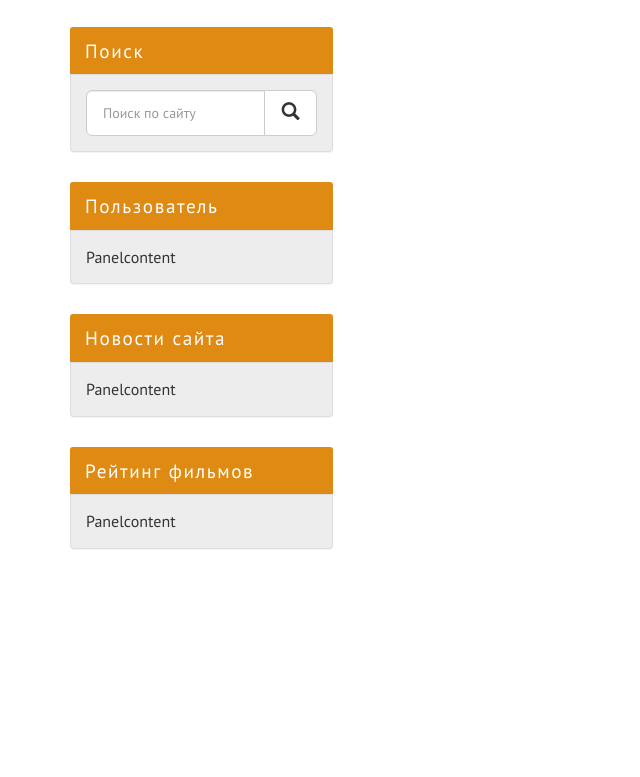
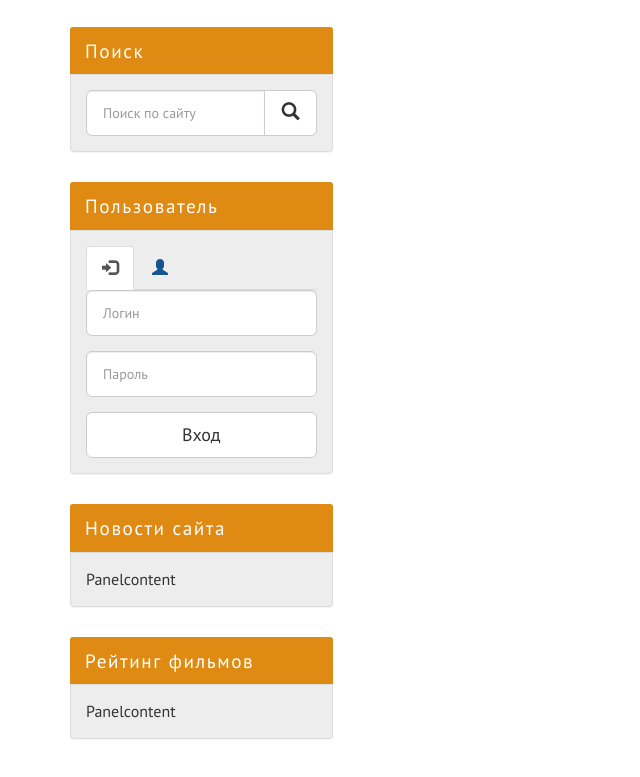
Before and after one commit to SofyaKisliak/kinozal_template_20210418, a website: page index.html in a window 1280 px wide. Shown: the part 829-1606 px from the top of the page, without its empty margins (0-640 px from the left). Before the commit the page ends 1458 px from the top, so only its background shows below. Drawn offline with Linux system fonts and the light colour scheme.

Commit message:
разметка формы пользователя

```diff
--- a/assets/scss/_bootstrap-theming.scss
+++ b/assets/scss/_bootstrap-theming.scss
@@ -80,6 +80,9 @@
   }
 }
 
-.input-group-lg > .form-control{
-    font-size: 0.875rem;
+.input{
+  &-lg,
+  &-group-lg > .form-control{
+  font-size: 0.875rem;
 }
+}
--- a/index.html
+++ b/index.html
@@ -87,15 +87,18 @@
 
                                     <div class="carousel-inner" role="listbox">
                                           <div class="item active">
-                                                <img class="vertical-slider__image" src="assets/img/films/1263242.jpg" alt="film image">
+                                                <img class="vertical-slider__image" src="assets/img/films/1263242.jpg"
+                                                      alt="film image">
 
                                           </div>
                                           <div class="item">
-                                                <img class="vertical-slider__image" src="assets/img/films/1266931.jpg" alt="film image">
+                                                <img class="vertical-slider__image" src="assets/img/films/1266931.jpg"
+                                                      alt="film image">
 
                                           </div>
                                           <div class="item">
-                                                <img class="vertical-slider__image" src="assets/img/films/1289488.jpg" alt="film image">
+                                                <img class="vertical-slider__image" src="assets/img/films/1289488.jpg"
+                                                      alt="film image">
 
                                           </div>
                                     </div>
@@ -120,23 +123,76 @@
                               <div class="panel-heading">Поиск</div>
                               <div class="panel-body">
                                     <form action="search">
-
-
-
                                           <div class="input-group input-group-lg">
                                                 <input class="form-control" type="search" placeholder="Поиск по сайту">
                                                 <span class="input-group-btn">
-                                                  <button class="btn btn-default">
-                                                      <span class="glyphicon glyphicon-search"> </span>
-                                                  </button>
+                                                      <button class="btn btn-default">
+                                                            <span class="glyphicon glyphicon-search"> </span>
+                                                      </button>
                                                 </span>
-                                              </div>
+                                          </div>
                                     </form>
                               </div>
                         </div>
                         <div class="user-login panel panel-info">
                               <div class="panel-heading">Пользователь</div>
-                              <div class="panel-body">Panelcontent</div>
+                              <div class="panel-body">
+
+
+
+                                    <ul class="user-login__tabs nav nav-tabs" role="tablist">
+                                          <li role="presentation" class="active">
+                                                <a href="#user-login-sidebar" aria-controls="user-login-sidebar" role="tab" data-toggle="tab">
+                                                      <span class="glyphicon glyphicon-log-in"></span>
+                                                </a>
+                                          </li>
+                                          <li role="presentation">
+                                                <a href="#user-registration-sidebar" aria-controls="user-registration-sidebar" role="tab" data-toggle="tab">
+                                                      <span class="glyphicon glyphicon-user"></span>
+
+                                                </a>
+                                          </li>
+
+                                    </ul>
+
+                                    <div class="user-login__content tab-content">
+                                          <div role="tabpanel" class="tab-pane fade in active" id="user-login-sidebar">
+                                                <form action="login">
+                                                      <div class="form-group">
+                                                            <input class="form-control input-lg" type="text"
+                                                                  placeholder="Логин">
+                                                      </div>
+                                                      <div class="form-group">
+                                                            <input class="form-control input-lg" type="password"
+                                                                  placeholder="Пароль">
+                                                      </div>
+
+                                                      <button class="btn btn-lg btn-default btn-block">Вход</button>
+                                                </form>
+
+                                          </div>
+                                          <div role="tabpanel" class="tab-pane fade" id="user-registration-sidebar">
+                                                <form action="registration">
+                                                      <div class="form-group">
+                                                            <input class="form-control input-lg" type="text"
+                                                                  placeholder="Логин">
+                                                      </div>
+                                                      <div class="form-group">
+                                                            <input class="form-control input-lg" type="password"
+                                                                  placeholder="Пароль">
+                                                      </div>
+                                                      <div class="form-group">
+                                                            <input class="form-control input-lg" type="e-mail"
+                                                                  placeholder="Е-mail">
+                                                      </div>
+
+                                                      <button
+                                                            class="btn btn-lg btn-default btn-block">Регистрация</button>
+                                                </form>
+
+                                          </div>
+                                    </div>
+                              </div>
                         </div>
                         <div class="site-news panel panel-info">
                               <div class="panel-heading">Новости сайта</div>
```
Also changed, not shown: assets/css/style.css.
